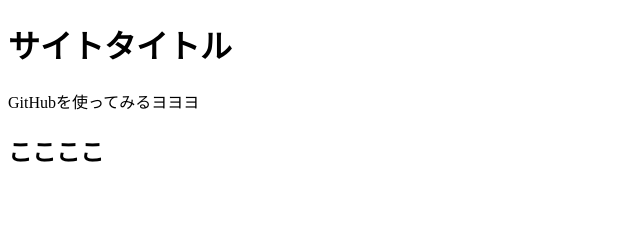
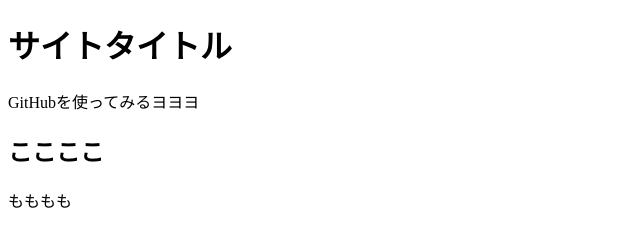
Before and after one commit to Akn0211/Akn0211.github.io, a plain HTML site: page index.html in a window 1280 px wide. Shown: the full height of the page, 0-640 px from the left. Drawn offline with Linux system fonts and the light colour scheme.

Commit message:
Update index.html

```diff
--- a/index.html
+++ b/index.html
@@ -11,6 +11,7 @@
 <P>GitHubを使ってみるヨヨヨ</P>
 
     <h2>ここここ</h2>
+    <p>もももも</p>
 
 </body>
 </html>
```
